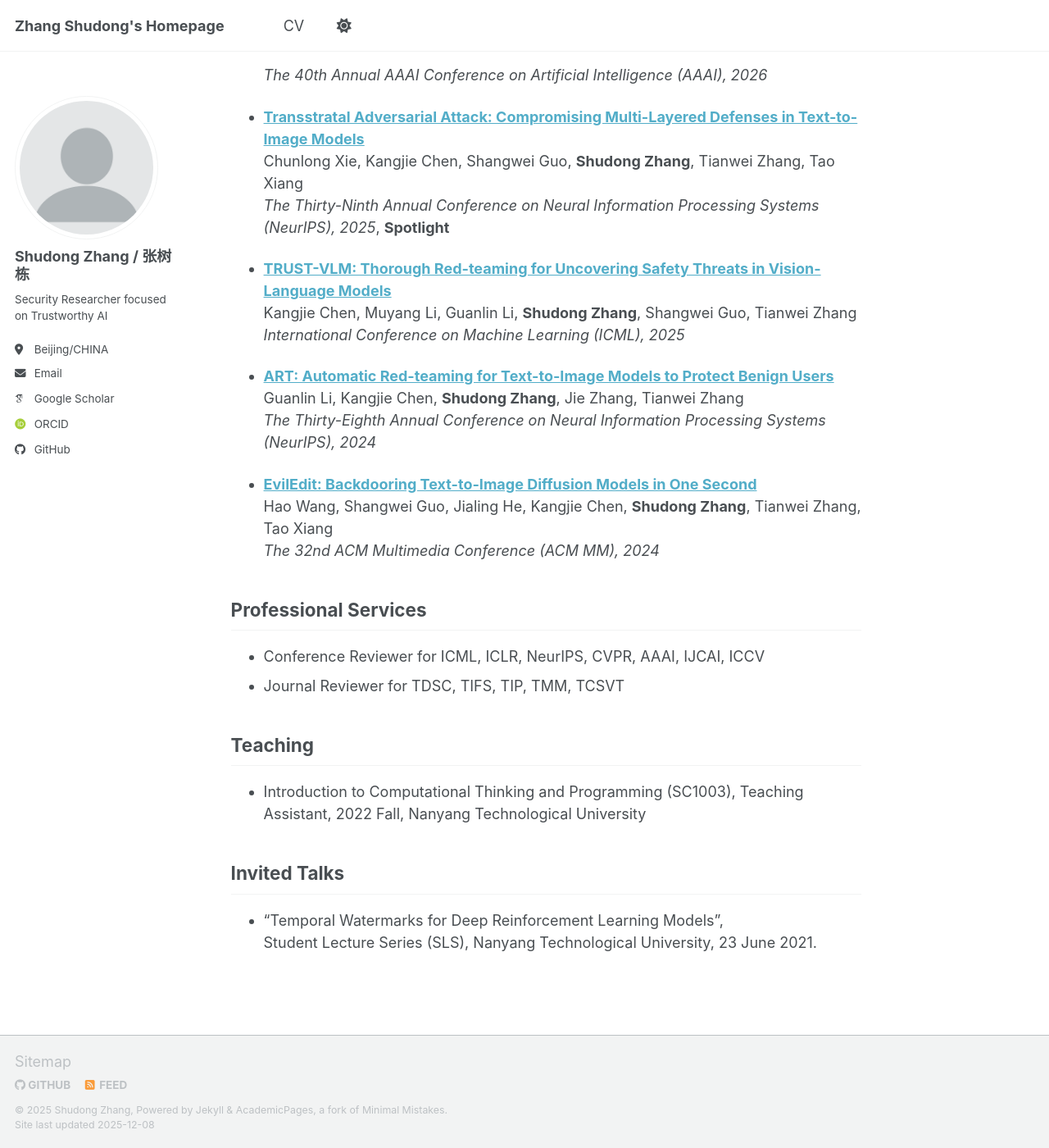
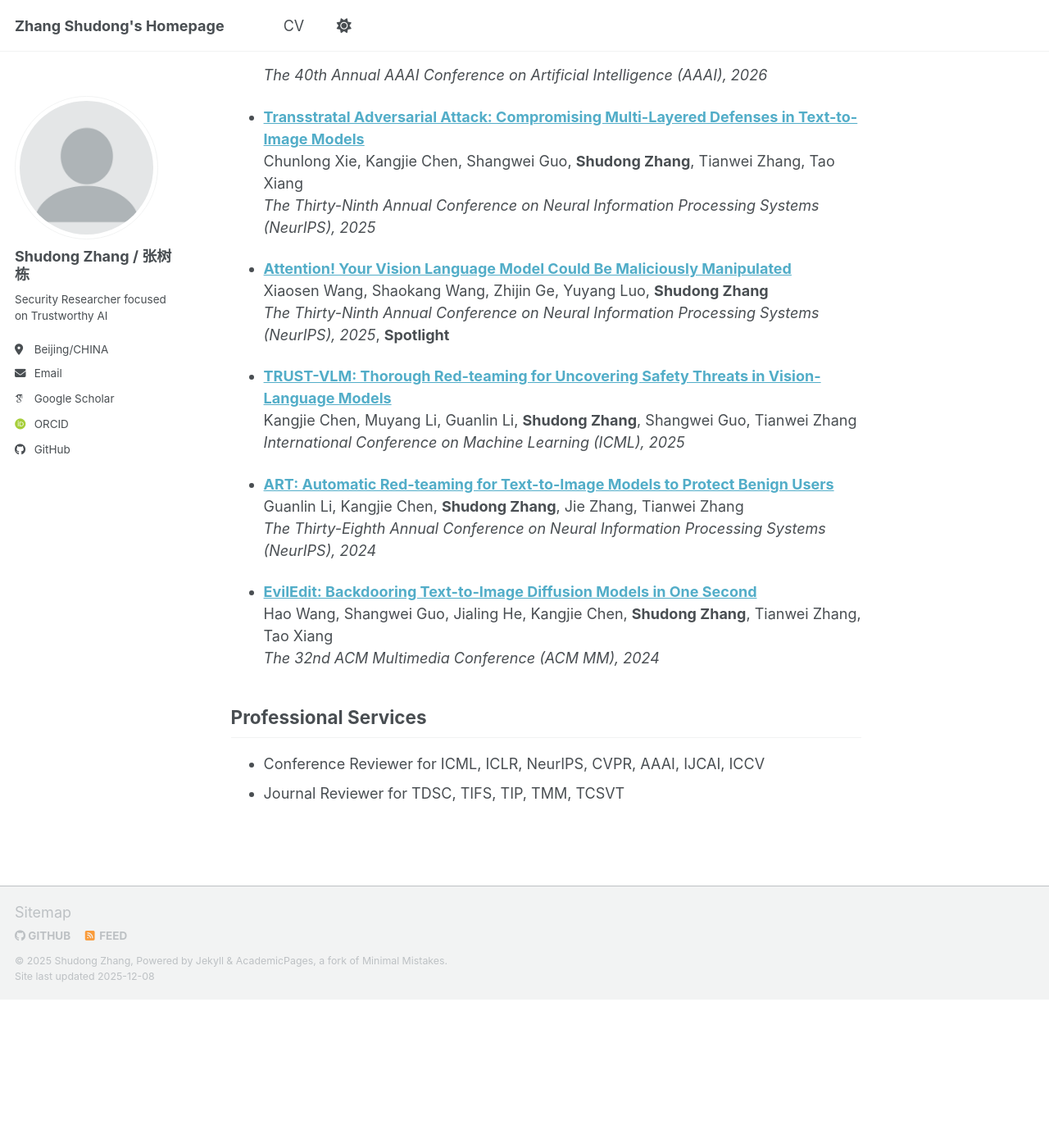
Before and after one commit to shudong-zhang/shudong-zhang.github.io, a Jekyll site: the page built from _pages/about.md, in a window 1280 px wide and 1400 px high, scrolled down 947 px. Shown: the whole window at 82% size. Built offline with Jekyll 4.4.1, drawn with Linux system fonts in a browser that asks for light colours; some web fonts are replaced; a script bundle is joined from its source files by our own code; library files that are not in the unit come from our copies; after the commit the page ends 2166 px from its top, so only the background shows below that.

Commit message:
Update about.md

```diff
--- a/_pages/about.md
+++ b/_pages/about.md
@@ -41,6 +41,12 @@ I am currently a **Senior Engineer** at **HuaWei**, specializing in **AI Securit
   <br/>
   Chunlong Xie, Kangjie Chen, Shangwei Guo, **Shudong Zhang**, Tianwei Zhang, Tao Xiang
   <br/>
+  *The Thirty-Ninth Annual Conference on Neural Information Processing Systems (NeurIPS), 2025*
+
+- **[Attention! Your Vision Language Model Could Be Maliciously Manipulated](https://openreview.net/pdf?id=418UYQKGqB)**
+  <br/>
+  Xiaosen Wang, Shaokang Wang, Zhijin Ge, Yuyang Luo, **Shudong Zhang**
+  <br/>
   *The Thirty-Ninth Annual Conference on Neural Information Processing Systems (NeurIPS), 2025*, **Spotlight**
 
 - **[TRUST-VLM: Thorough Red-teaming for Uncovering Safety Threats in Vision-Language Models](https://kangjie-chen.github.io/files/2025_ICML.pdf)**
@@ -65,20 +71,6 @@ I am currently a **Senior Engineer** at **HuaWei**, specializing in **AI Securit
 
 
 <!-- ## Book -->
-
-
-
-
 ## Professional Services
 - Conference Reviewer for ICML, ICLR, NeurIPS, CVPR, AAAI, IJCAI, ICCV
 - Journal Reviewer for TDSC, TIFS, TIP, TMM, TCSVT
-
-
-## Teaching
-- Introduction to Computational Thinking and Programming (SC1003), Teaching Assistant, 2022 Fall, Nanyang Technological University
-
-
-## Invited Talks
-- “Temporal Watermarks for Deep Reinforcement Learning Models”,
-<br/>
-Student Lecture Series (SLS), Nanyang Technological University, 23 June 2021.
```
